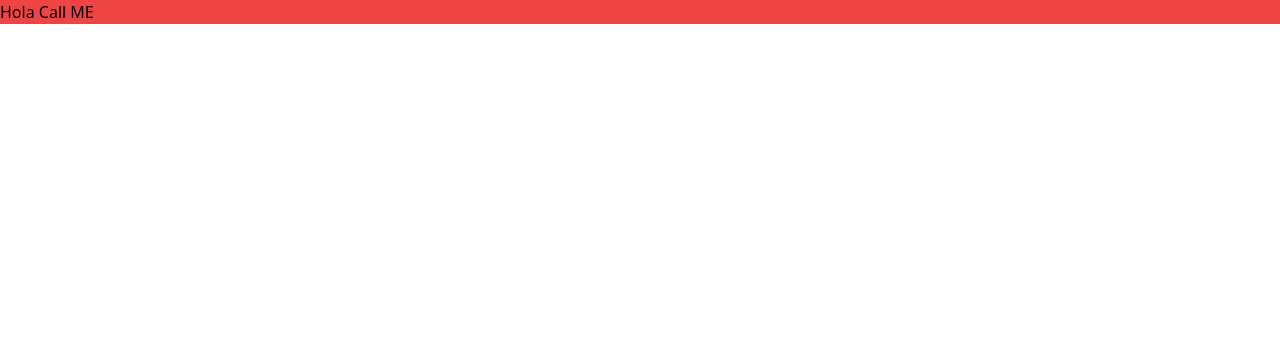
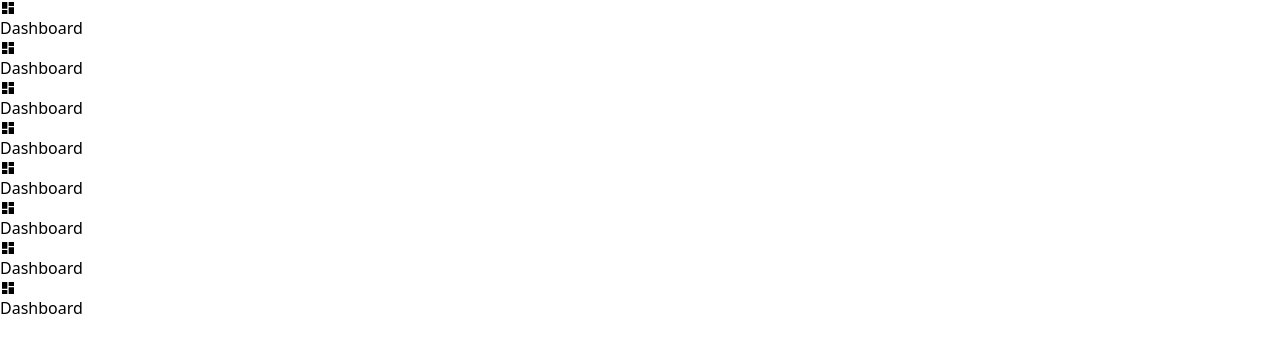
Before and after one commit to StyleLotus/CallMeFrontEnd, a React (Create React App) app: page / in a window 1280 px wide. Shown: the top 352 px of the page. Built offline with nearby package versions, Linux system fonts and the light colour scheme.

Commit message:
Adding Icons
Add the sidebar icons

```diff
--- a/package.json
+++ b/package.json
@@ -8,6 +8,7 @@
     "@testing-library/user-event": "^13.5.0",
     "react": "^18.2.0",
     "react-dom": "^18.2.0",
+    "react-icons": "^4.8.0",
     "react-scripts": "5.0.1",
     "web-vitals": "^2.1.4"
   },
--- a/src/App.js
+++ b/src/App.js
@@ -1,8 +1,9 @@
 import logo from "./logo.svg";
 import "./App.css";
+import SideBar from "./sidebar";
 
 function App() {
-    return <h1 className="bg-red-500 text-black">Hola Call ME</h1>;
+    return <SideBar />;
 }
 
 export default App;
--- /dev/null
+++ b/src/sidebar.jsx
@@ -0,0 +1,59 @@
+import React from "react";
+import { RiDashboardFill } from "react-icons/ri";
+
+const SideBar = () => {
+    return (
+        <>
+            <a href="#">
+                <span>
+                    <RiDashboardFill />
+                    <h3>Dashboard</h3>
+                </span>
+            </a>
+            <a href="#">
+                <span>
+                    <RiDashboardFill />
+                    <h3>Dashboard</h3>
+                </span>
+            </a>
+            <a href="#">
+                <span>
+                    <RiDashboardFill />
+                    <h3>Dashboard</h3>
+                </span>
+            </a>
+            <a href="#">
+                <span>
+                    <RiDashboardFill />
+                    <h3>Dashboard</h3>
+                </span>
+            </a>
+            <a href="#">
+                <span>
+                    <RiDashboardFill />
+                    <h3>Dashboard</h3>
+                </span>
+            </a>
+            <a href="#">
+                <span>
+                    <RiDashboardFill />
+                    <h3>Dashboard</h3>
+                </span>
+            </a>
+            <a href="#">
+                <span>
+                    <RiDashboardFill />
+                    <h3>Dashboard</h3>
+                </span>
+            </a>
+            <a href="#">
+                <span>
+                    <RiDashboardFill />
+                    <h3>Dashboard</h3>
+                </span>
+            </a>
+        </>
+    );
+};
+
+export default SideBar;
```
Also changed, not shown: 1 other file (tests, documents, lock files or other folders).
